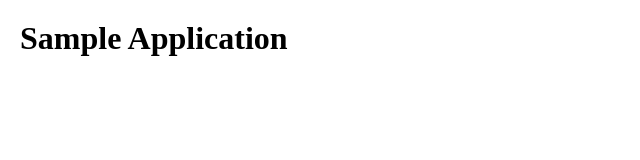
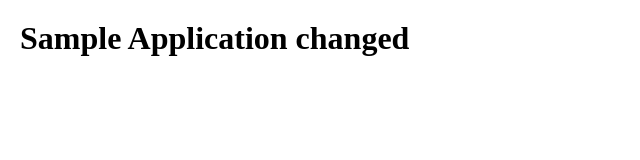
Before and after one commit to rbojja1/testapp, a website: page views/index.html in a window 1280 px wide. Shown: the whole page, without its empty margins (0-640 px from the left). Drawn offline with Linux system fonts and the light colour scheme.

Commit message:
Modify index.html
Modified index.html

```diff
--- a/views/index.html
+++ b/views/index.html
@@ -7,7 +7,7 @@
     <table border="0" cellpadding="10">
       <tr>
         <td>
-          <h1>Sample  Application</h1>
+          <h1>Sample  Application changed</h1>
         </td>
       </tr>
     </table>
```
